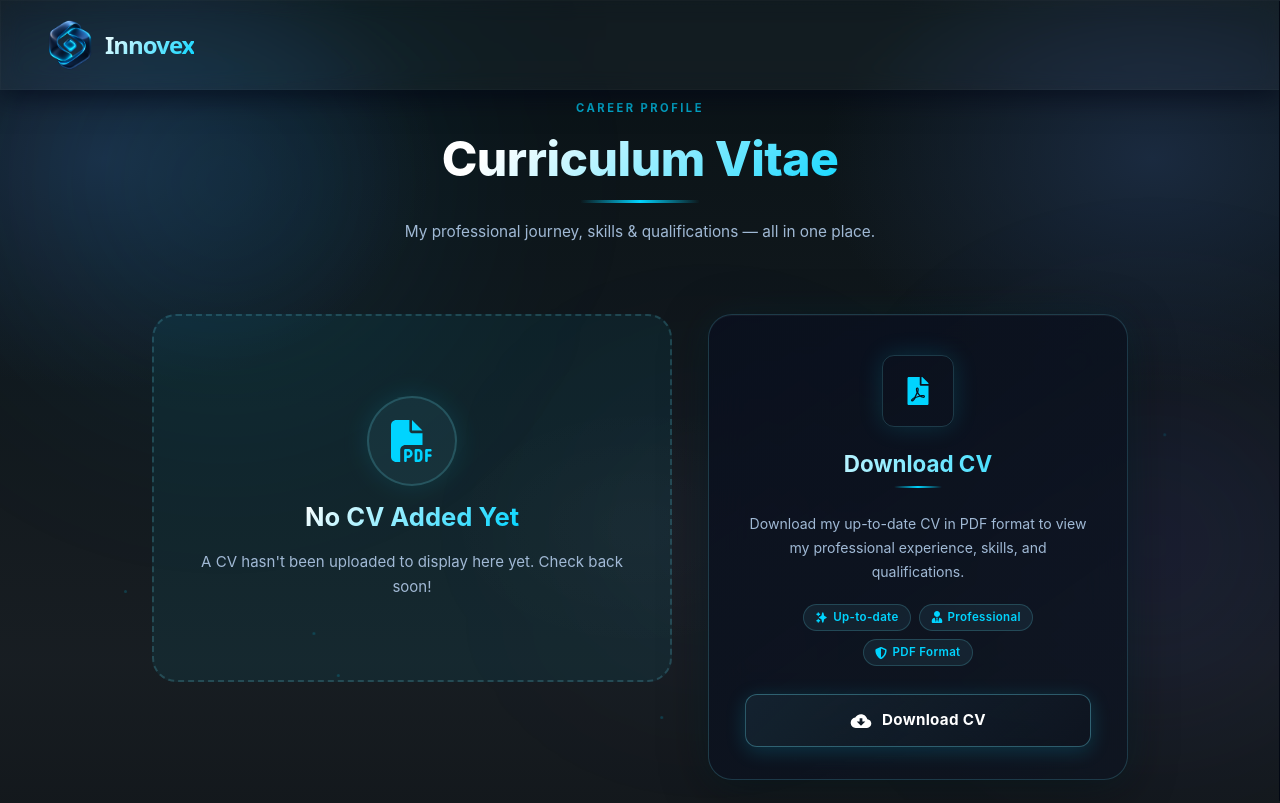
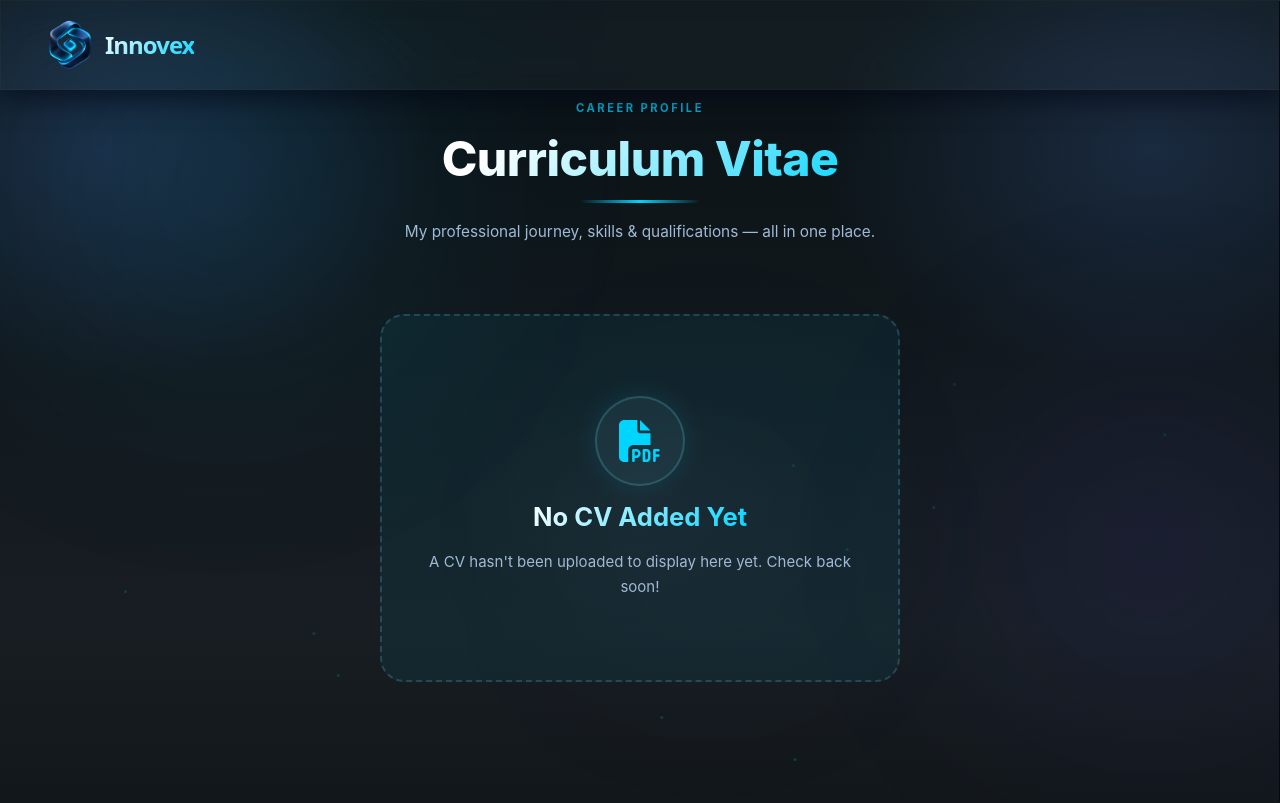
Before and after one commit to pavg2258/Portfolio, a React (Vite) app: page /#/cv in a window 1280 px wide. Shown: the top 803 px of the page. Built offline with nearby package versions, Linux system fonts and the light colour scheme.

Commit message:
feat: hide download cv if cv is not displayed

```diff
--- a/src/Components/pages/CV.jsx
+++ b/src/Components/pages/CV.jsx
@@ -90,7 +90,7 @@ const CV = ({ isVisibleFooter }) => {
             </div>
 
             {/* RIGHT — Download Card / Skeleton */}
-            {pdfLoading && !pdfLoadingError ? (
+            {pdfLoadingError ? null : pdfLoading ? (
               // Composite Skeleton for the Download Card
               <div className="download-cv-container skeleton-card-override">
                 <SkeletonLoading shape="circle" width="72px" height="72px" style={{ marginBottom: '24px' }} />
```
